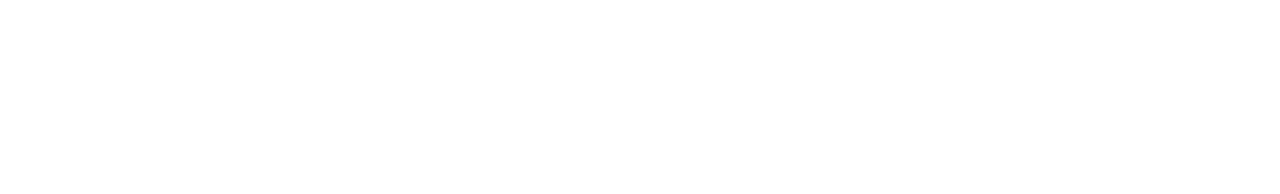
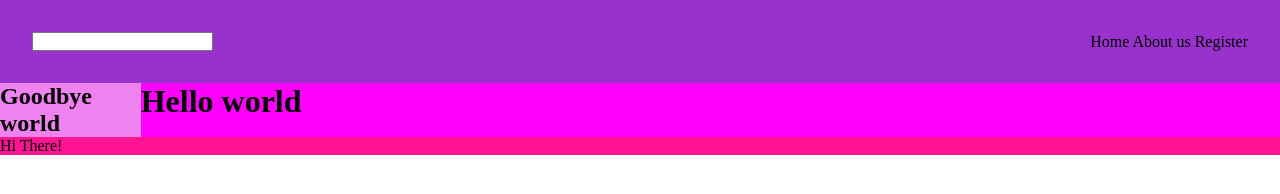
Before and after one commit to katas8n/homework, a plain HTML site: page index.html in a window 1280 px wide. Drawn offline with Linux system fonts and the light colour scheme.

Commit message:
Added styles and structs

```diff
--- a/index.html
+++ b/index.html
@@ -8,6 +8,38 @@
     <title>Application</title>
   </head>
   <body>
-    <header></header>
+    <div id="app">
+      <header class="header">
+        <!-- <div class="input-wrapper"> -->
+        <input type="text" class="input" />
+        <!-- </div> -->
+
+        <!-- BEM -->
+
+        <!-- * block -->
+        <!-- * block__element -->
+        <!-- * block__element-mod -->
+
+        <nav class="nav">
+          <a href="#" class="nav__link"> Home </a>
+
+          <a href="#" class="nav__link"> About us </a>
+
+          <a href="#" class="nav__link"> Register </a>
+        </nav>
+      </header>
+
+      <div class="main-bar">
+        <main class="main">
+          <h1>Hello world</h1>
+        </main>
+
+        <aside class="sidebar">
+          <h2>Goodbye world</h2>
+        </aside>
+      </div>
+
+      <footer class="footer">Hi There!</footer>
+    </div>
   </body>
 </html>
--- a/styles/style.css
+++ b/styles/style.css
@@ -12,3 +12,37 @@ a {
 li {
     list-style-type : none ;
 }
+
+#app {
+    display: flex;
+    justify-content: space-between;
+    flex-direction: column;
+}
+
+.header {
+    display: flex;
+    padding: 2rem;
+    justify-content: space-between;
+    align-items: center ;
+    background: darkorchid;
+}
+
+.main {
+    background: magenta;
+    width: 100%;
+    order: 2;
+}
+
+.footer {
+    background: deeppink;
+}
+
+.sidebar {
+    background: violet;
+    order: 1;
+}
+
+.main-bar {
+    display: flex;
+    justify-content: space-evenly;
+}
```
